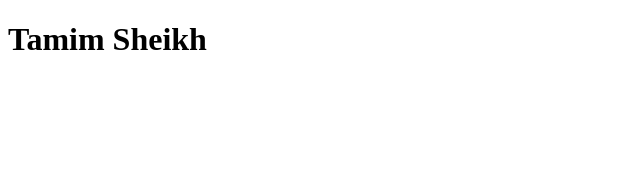
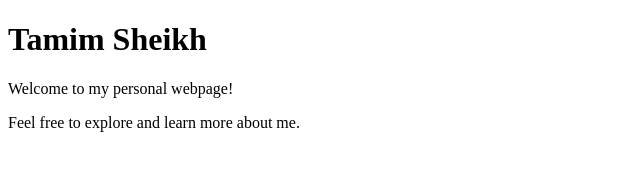
Before and after one commit to Tamim-200119/problem-will-never-last, a plain HTML site: page index.html in a window 1280 px wide. Shown: the whole page, without its empty margins (0-640 px from the left). Drawn offline with Linux system fonts and the light colour scheme.

Commit message:
first commit

```diff
--- a/index.html
+++ b/index.html
@@ -7,5 +7,7 @@
 </head>
 <body>
     <h1>Tamim Sheikh</h1>
+    <p>Welcome to my personal webpage!</p>
+    <p>Feel free to explore and learn more about me.</p>
 </body>
 </html>
```
